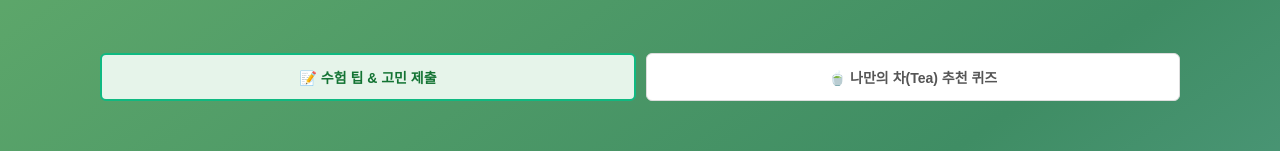
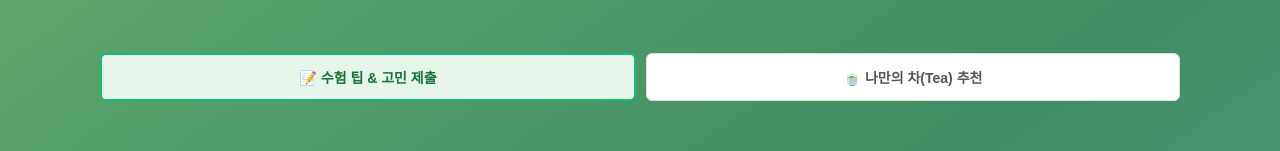
Before and after one commit to kseok72/websitevercel, a Next.js app: page / in a window 1280 px wide. Shown: the part 518-669 px from the top of the page. Built offline with nearby package versions, Linux system fonts and the light colour scheme.

Commit message:
Update home-client.tsx

```diff
--- a/app/home-client.tsx
+++ b/app/home-client.tsx
@@ -201,7 +201,7 @@ export default function HomeClient() {
             fontSize: "14px"
           }}
         >
-          🍵 나만의 차(Tea) 추천 퀴즈
+          🍵 나만의 차(Tea) 추천
         </button>
       </div>
 
@@ -253,7 +253,7 @@ export default function HomeClient() {
               /* 결과 도출 화면 */
               <div style={{ textAlign: "center", padding: "10px 0" }}>
                 <div style={{ fontSize: "50px", marginBottom: "10px" }}>{quizResult.icon}</div>
-                <p style={{ color: "#10b981", fontWeight: "bold", fontSize: "14px", margin: "0" }}>당신에게 딱 맞는 차는?</p>
+                <p style={{ color: "#95b667", fontWeight: "bold", fontSize: "18px", margin: "0" }}>당신에게 딱 맞는 차는?</p>
                 <h2 style={{ fontSize: "24px", margin: "8px 0 20px 0", color: "#222" }}>{quizResult.title}</h2>
 
                 <div style={{ background: "#f9f9f9", padding: "16px", borderRadius: "6px", border: "1px solid #f0f0f0", color: "#555", fontSize: "14px", lineHeight: "1.6", marginBottom: "24px", textAlign: "left" }}>
```
